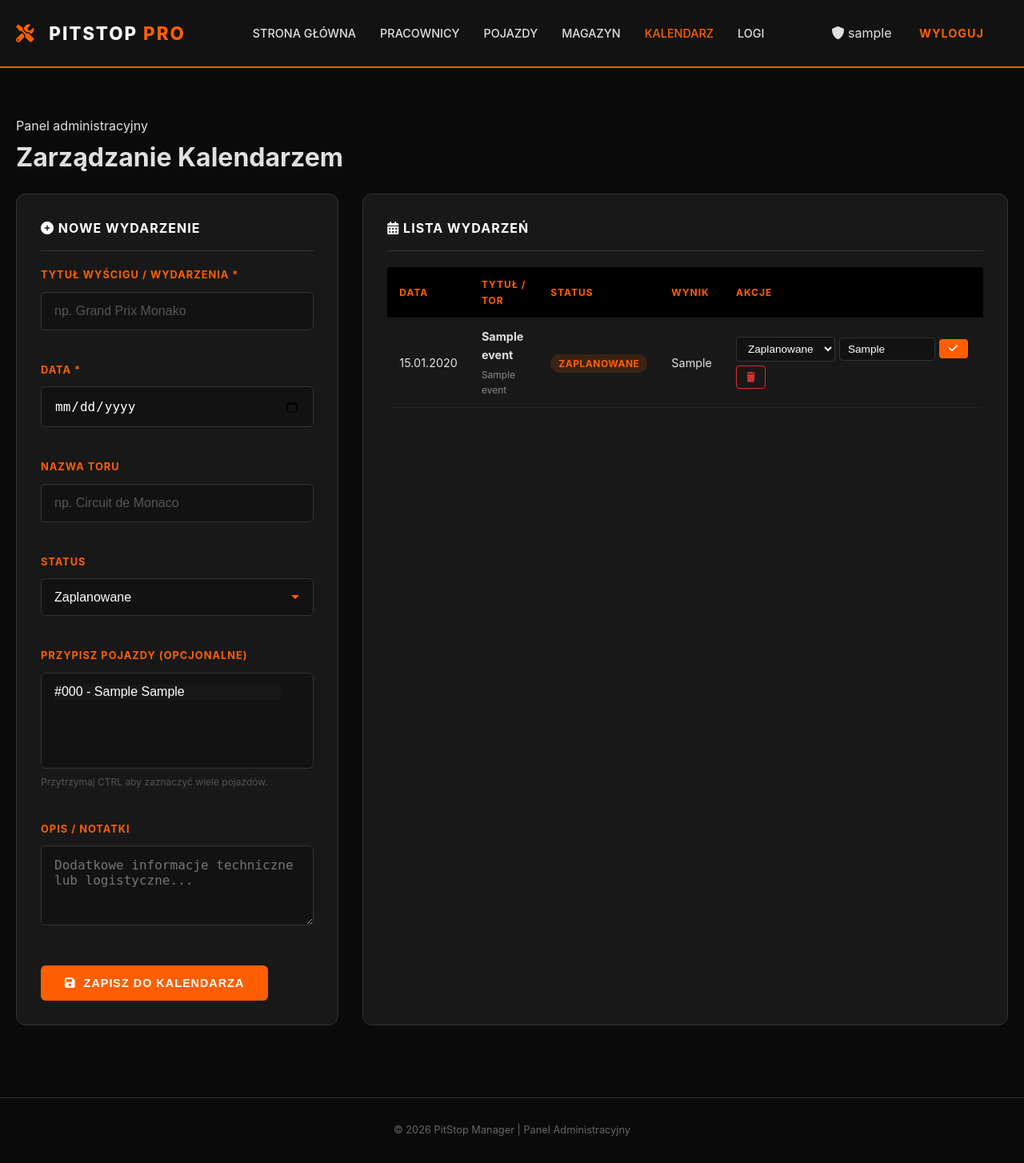
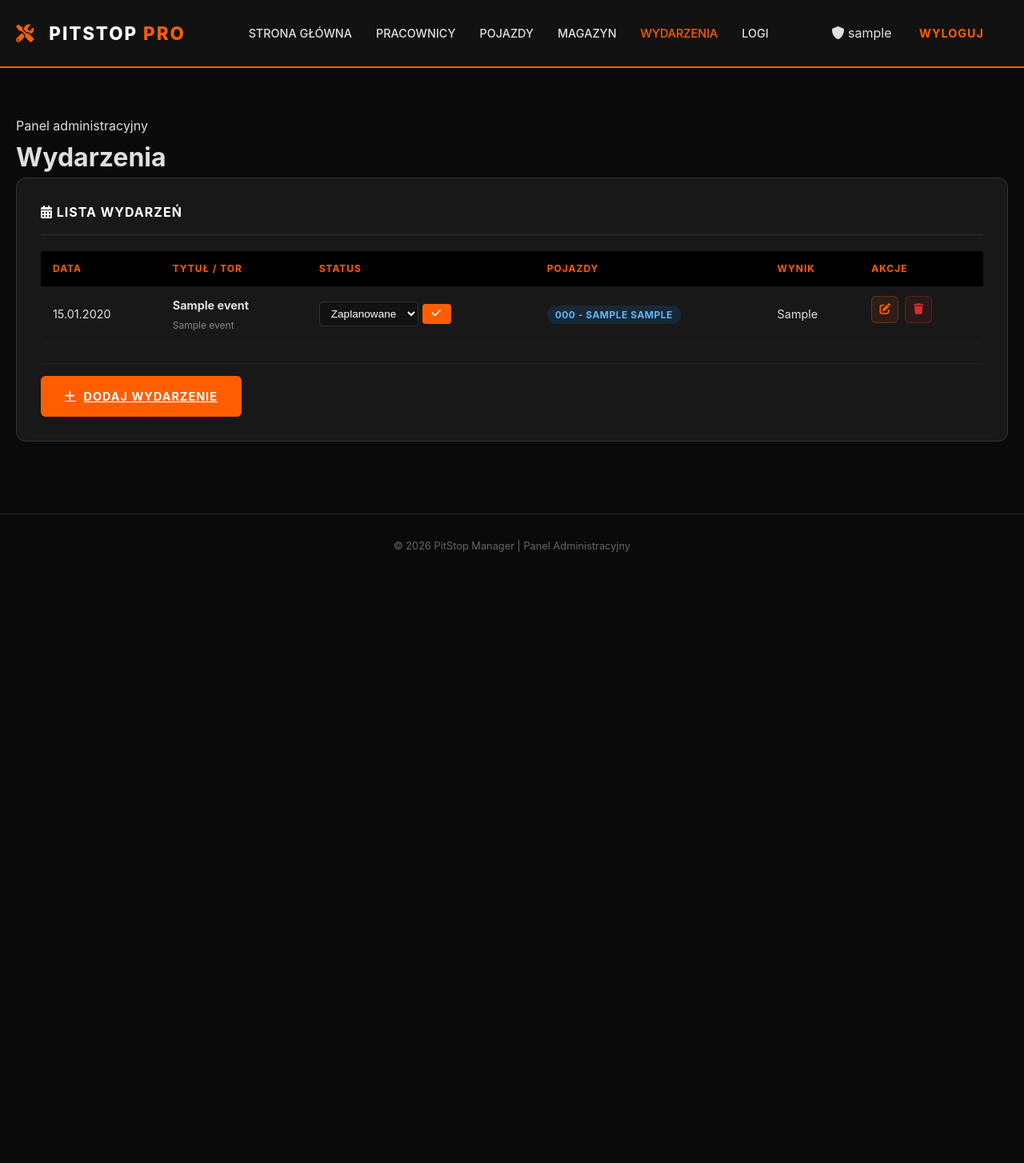
Before and after one commit to Tymon22dev/PitStop_Manager, a PHP site: page /admin/events_manage.php in a window 1280 px wide. Shown: the whole page at 80% size. After the commit the page ends 690 px from the top, so only its background shows below. Run offline with PHP 8.4, Linux system fonts and the light colour scheme; the visitor is signed in with stand-in values (Sample User, id 1); tables that the repository leaves empty hold one stand-in row (values such as "Sample post").

Commit message:
Modyfikacja zarządzania wydarzeniami (dodanie możliwości przypisania pojazdów do wydarzeń)

```diff
--- a/admin/events_manage.php
+++ b/admin/events_manage.php
@@ -11,38 +11,12 @@ $message = '';
 $messageType = '';
 
 if ($_SERVER['REQUEST_METHOD'] === 'POST') {
-    if (isset($_POST['add_event'])) {
-        $title = trim($_POST['title']);
-        $event_date = $_POST['event_date'];
-        $track_name = trim($_POST['track_name']);
-        $status = $_POST['status'];
-        $description = trim($_POST['description']);
-
-        if (!empty($title) && !empty($event_date)) {
-            $stmt = $pdo->prepare("INSERT INTO events (title, event_date, track_name, status, description) VALUES (?, ?, ?, ?, ?)");
-            if ($stmt->execute([$title, $event_date, $track_name, $status, $description])) {
-                $event_id = $pdo->lastInsertId();
-                if (isset($_POST['vehicles']) && is_array($_POST['vehicles'])) {
-                    $stmtVehicle = $pdo->prepare("INSERT INTO event_vehicles (event_id, vehicle_id) VALUES (?, ?)");
-                    foreach ($_POST['vehicles'] as $v_id) {
-                        $stmtVehicle->execute([$event_id, $v_id]);
-                    }
-                }
-                $message = "Wydarzenie zostało pomyślnie dodane!";
-                $messageType = "success";
-            }
-        } else {
-            $message = "Tytuł i data są wymagane.";
-            $messageType = "danger";
-        }
-    }
-
     if (isset($_POST['delete_event'])) {
         $id_to_delete = $_POST['event_id'];
         $stmt = $pdo->prepare("DELETE FROM events WHERE id = ?");
         if ($stmt->execute([$id_to_delete])) {
-            $message = "Wydarzenie zostało usunięte.";
-            $messageType = "success";
+            header("Location: events_manage.php?success=deleted");
+            exit;
         }
     }
 
@@ -53,13 +27,20 @@ if ($_SERVER['REQUEST_METHOD'] === 'POST') {
 
         $stmt = $pdo->prepare("UPDATE events SET status = ?, result = ? WHERE id = ?");
         $stmt->execute([$status, $result, $id]);
-        $message = "Status i wynik zaktualizowane.";
-        $messageType = "success";
+        header("Location: events_manage.php?success=updated");
+        exit;
     }
 }
 
 $events = $pdo->query("SELECT * FROM events ORDER BY event_date DESC")->fetchAll(PDO::FETCH_ASSOC);
-$vehicles = $pdo->query("SELECT * FROM vehicles WHERE status = 'aktywny'")->fetchAll(PDO::FETCH_ASSOC);
+
+// Pobierz przypisane pojazdy dla każdego wydarzenia
+$eventVehicles = [];
+foreach ($events as $event) {
+    $stmt = $pdo->prepare("SELECT v.id, v.number, v.brand, v.model FROM event_vehicles ev JOIN vehicles v ON ev.vehicle_id = v.id WHERE ev.event_id = ?");
+    $stmt->execute([$event['id']]);
+    $eventVehicles[$event['id']] = $stmt->fetchAll(PDO::FETCH_ASSOC);
+}
 
 include '../includes/header.php';
 ?>
@@ -67,74 +48,24 @@ include '../includes/header.php';
     <main class="home-wrapper">
         <div class="dashboard-header mb-40">
             <p class="dashboard-sub">Panel administracyjny</p>
-            <h1 class="dashboard-title">Zarządzanie Kalendarzem</h1>
+            <h1 class="dashboard-title">Wydarzenia</h1>
         </div>
 
-        <?php if ($message): ?>
-            <div class="alert alert-<?php echo $messageType; ?>">
-                <i class="fas <?php echo $messageType == 'success' ? 'fa-check-circle' : 'fa-exclamation-circle'; ?>"></i>
-                <?php echo htmlspecialchars($message); ?>
+        <?php if (isset($_GET['success'])): ?>
+        <div class="alert alert-success">
+            <i class="fas fa-check-circle"></i>
+            <?php
+                if ($_GET['success'] === 'deleted') echo "Wydarzenie zostało usunięte.";
+                if ($_GET['success'] === 'added')   echo "Wydarzenie zostało dodane.";
+                if ($_GET['success'] === 'edited')  echo "Wydarzenie zostało zaktualizowane.";
+                if ($_GET['success'] === 'updated') echo "Status i wynik zostały zaktualizowane.";
+            ?>
         </div>
     <?php endif; ?>
 
-        <div class="admin-layout-grid">
+    <div class="card">
+        <h2><i class="fas fa-calendar-alt"></i> Lista wydarzeń</h2>
 
-            <!-- Formularz dodawania -->
-            <section class="card admin-panel-card">
-                <h2><i class="fas fa-plus-circle"></i> Nowe wydarzenie</h2>
-                <form action="" method="POST" class="admin-form">
-                    <div class="form-group">
-                        <label>Tytuł wyścigu / wydarzenia *</label>
-                        <input type="text" name="title" required placeholder="np. Grand Prix Monako">
-                    </div>
-
-                    <div class="form-group">
-                        <label>Data *</label>
-                        <input type="date" name="event_date" required>
-                    </div>
-
-                    <div class="form-group">
-                        <label>Nazwa Toru</label>
-                        <input type="text" name="track_name" placeholder="np. Circuit de Monaco">
-                    </div>
-
-                    <div class="form-group">
-                        <label>Status</label>
-                        <select name="status">
-                            <option value="zaplanowane">Zaplanowane</option>
-                            <option value="zakończone">Zakończone</option>
-                            <option value="anulowane">Anulowane</option>
-                        </select>
-                    </div>
-
-                    <div class="form-group">
-                        <label>Przypisz pojazdy (Opcjonalne)</label>
-                        <select name="vehicles[]" multiple class="form-select-multiple">
-                            <?php foreach ($vehicles as $v): ?>
-                                <option value="<?php echo $v['id']; ?>">
-                                    #<?php echo htmlspecialchars($v['number'] . ' - ' . $v['brand'] . ' ' . $v['model']); ?>
-                                </option>
-                            <?php endforeach; ?>
-                        </select>
-                        <small>Przytrzymaj CTRL aby zaznaczyć wiele pojazdów.</small>
-                    </div>
-
-                    <div class="form-group">
-                        <label>Opis / Notatki</label>
-                        <textarea name="description" rows="3" placeholder="Dodatkowe informacje techniczne lub logistyczne..."></textarea>
-                    </div>
-
-                    <div class="form-actions">
-                        <button type="submit" name="add_event" class="btn-save">
-                            <i class="fas fa-save"></i> Zapisz do kalendarza
-                        </button>
-                    </div>
-                </form>
-            </section>
-
-            <!-- Lista -->
-            <section class="card admin-panel-card">
-                <h2><i class="fas fa-calendar-alt"></i> Lista Wydarzeń</h2>
                 <div class="table-container table-responsive">
                     <table class="admin-table">
                         <thead>
@@ -142,13 +73,14 @@ include '../includes/header.php';
                             <th>Data</th>
                             <th>Tytuł / Tor</th>
                             <th>Status</th>
+                            <th>Pojazdy</th>
                             <th>Wynik</th>
                             <th>Akcje</th>
                         </tr>
                         </thead>
                         <tbody>
                         <?php if (empty($events)): ?>
-                            <tr><td colspan="5" class="text-center text-muted">Brak wydarzeń.</td></tr>
+                            <tr><td colspan="6" class="text-center text-muted">Brak wydarzeń.</td></tr>
                         <?php else: ?>
                             <?php foreach ($events as $event): ?>
                                 <tr>
@@ -158,34 +90,39 @@ include '../includes/header.php';
                                         <small class="text-muted"><?php echo htmlspecialchars($event['track_name']); ?></small>
                                     </td>
                                     <td>
-                                        <?php
-                                        $bClass = 'badge-pending';
-                                        if ($event['status'] == 'zakończone') $bClass = 'badge-success';
-                                        if ($event['status'] == 'anulowane') $bClass = 'badge-danger';
-                                        ?>
-                                        <span class="badge <?php echo $bClass; ?>"><?php echo htmlspecialchars($event['status']); ?></span>
-                                    </td>
-                                    <td><?php echo htmlspecialchars($event['result']); ?></td>
-                                    <td>
-                                        <div class="action-buttons-flex">
-                                            <form method="POST" class="inline-form-flex" onsubmit="return confirm('Zaktualizować status i wynik?');">
+                                        <form method="POST" class="inline-form-flex" onsubmit="return confirm('Zaktualizować status wydarzenia?');">
                                             <input type="hidden" name="event_id" value="<?php echo $event['id']; ?>">
                                             <select name="status" class="inline-select">
                                                 <option value="zaplanowane" <?php echo $event['status'] == 'zaplanowane' ? 'selected' : ''; ?>>Zaplanowane</option>
                                                 <option value="zakończone" <?php echo $event['status'] == 'zakończone' ? 'selected' : ''; ?>>Zakończone</option>
                                                 <option value="anulowane" <?php echo $event['status'] == 'anulowane' ? 'selected' : ''; ?>>Anulowane</option>
                                             </select>
-                                                <input type="text" name="result" value="<?php echo htmlspecialchars($event['result']); ?>" class="inline-input" placeholder="Wynik">
-                                                <button type="submit" name="update_result" class="btn-save btn-sm"><i class="fas fa-check"></i></button>
-                                            </form>
-
-                                            <form method="POST" onsubmit="return confirm('Na pewno chcesz trwale usunąć to wydarzenie?');">
-                                                <input type="hidden" name="event_id" value="<?php echo $event['id']; ?>">
-                                                <button type="submit" name="delete_event" class="btn-sm btn-danger-outline">
-                                                    <i class="fas fa-trash"></i>
+                                            <button type="submit" name="update_result" class="btn-save btn-sm">
+                                                <i class="fas fa-check"></i>
                                             </button>
                                         </form>
-                                        </div>
+                                    </td>
+                                    <td>
+                                        <?php if (!empty($eventVehicles[$event['id']])): ?>
+                                            <?php foreach ($eventVehicles[$event['id']] as $vehicle): ?>
+                                                <span class="badge badge-info"><?php echo htmlspecialchars($vehicle['number'] . ' - ' . $vehicle['brand'] . ' ' . $vehicle['model']); ?></span>
+                                            <?php endforeach; ?>
+                                        <?php else: ?>
+                                            <span class="text-muted">Brak przypisanych</span>
+                                        <?php endif; ?>
+                                    </td>
+                                    <td><?php echo htmlspecialchars($event['result']); ?></td>
+                                    <td class="table-actions">
+                                        <!-- Przycisk Edytuj -->
+                                        <a href="edit_event.php?id=<?php echo $event['id']; ?>"
+                                        class="btn-action btn-edit" title="Edytuj">
+                                            <i class="fas fa-edit"></i>
+                                        </a>
+                                        <a href="events.php?delete=<?php echo $event['id']; ?>"
+                                        class="btn-action btn-deactivate" title="Usuń"
+                                        onclick="return confirm('Na pewno chcesz trwale usunąć to wydarzenie?')">
+                                            <i class="fas fa-trash"></i>
+                                        </a>
                                     </td>
                                 </tr>
                             <?php endforeach; ?>
@@ -193,8 +130,11 @@ include '../includes/header.php';
                         </tbody>
                     </table>
                 </div>
-            </section>
-
+                <div class="card-footer">
+                    <a href="add_event.php" class="btn-save">
+                        <i class="fas fa-plus"></i> Dodaj wydarzenie
+                    </a>
+                </div>
         </div>
     </main>
 
--- a/includes/header.php
+++ b/includes/header.php
@@ -46,7 +46,7 @@ $public_base = '../public/';
                     <li><a href="<?php echo $admin_base; ?>categories.php"
                         class="<?php echo in_array($current_page, ['categories.php','add_category.php','edit_category.php']) ? 'active' : ''; ?>">Magazyn</a></li>
                     <li><a href="<?php echo $admin_base; ?>events_manage.php"
-                        class="<?php echo $current_page === 'events_manage.php' ? 'active' : ''; ?>">Kalendarz</a></li>
+                        class="<?php echo in_array($current_page, ['events_manage.php','add_event.php','edit_event.php']) ? 'active' : ''; ?>">Wydarzenia</a></li>
                     <li><a href="<?php echo $admin_base; ?>logs.php"
                         class="<?php echo $current_page === 'logs.php' ? 'active' : ''; ?>">Logi</a></li>
 
```
Also changed, not shown: admin/add_event.php (added, +121 -0 lines), admin/edit_event.php (added, +150 -0 lines). Lines whose indentation alone changed are shown as unchanged.
